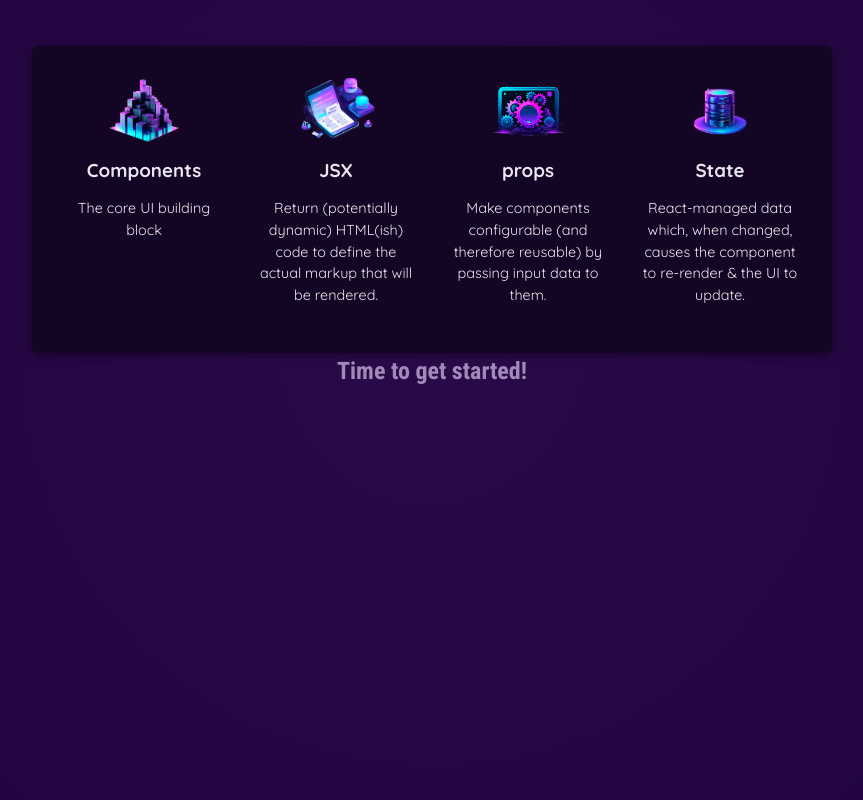
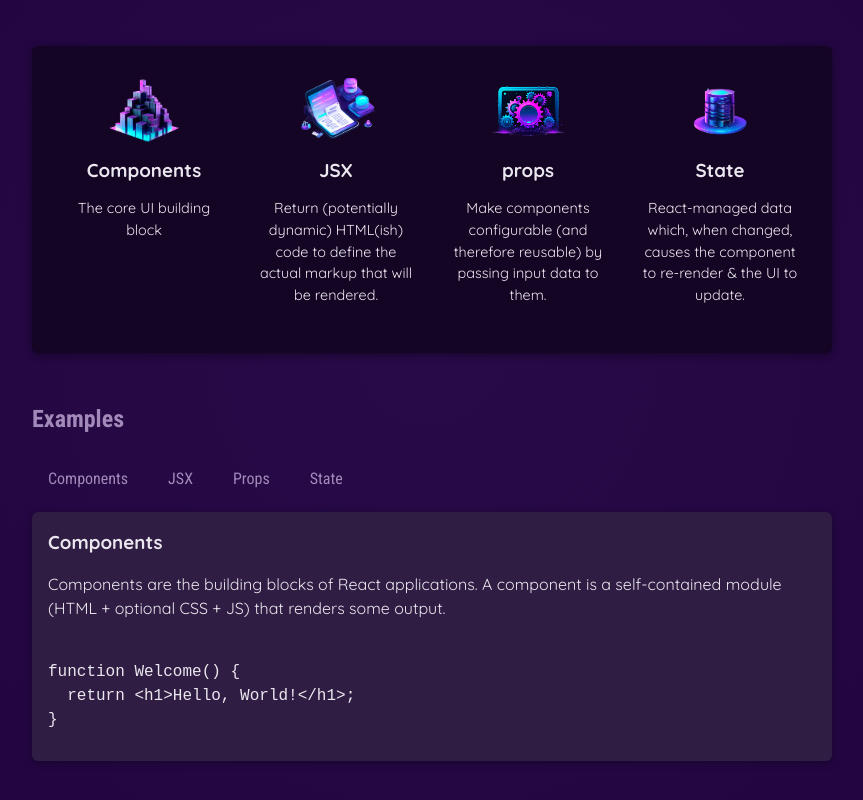
Before and after one commit to Atul1901/react-learn, a React (Create React App) app: page / in a window 1280 px wide. Shown: the part 286-1086 px from the top of the page, without its empty margins (208-1071 px from the left). Built offline with nearby package versions, Linux system fonts and the light colour scheme.

Commit message:
got error with example section

```diff
--- a/src/App.jsx
+++ b/src/App.jsx
@@ -2,40 +2,51 @@
 import JSXimg from "./assets/jsx-ui.png";
 import PropsImg from "./assets/config.png";
 import StateImg from "./assets/state-mgmt.png";
+import { Header } from "./components/Header.js";
+import { Cards } from "./components/Cards.js";
+import { TabButton } from "./components/TabButton.js";
+import { useState } from "react";
+import { EXAMPLES } from "./components/data.js";
 
-const reactDescription = ["Fundamental", "crucial", "core"];
+// const reactDescription = ["Fundamental", "crucial", "core"];
 
-function genRandomInt(max) {
-  return Math.floor(Math.random() * (max + 1));
-}
+// function genRandomInt(max) {
+//   return Math.floor(Math.random() * (max + 1));
+// }
+// function Header() {
+//   return (
+//     <header>
+//       <img
+//         src={require(`./assets/react-core-concepts.png`)}
+//         alt="Stylized atom"
+//       />
+//       <h1>React Essentials</h1>
+//       <p>
+//         {reactDescription[genRandomInt(2)]} React concepts you will need for
+//         almost any app you are going to build!
+//       </p>
+//     </header>
+//   );
+// }
 
-function Header() {
-  return (
-    <header>
-      <img
-        src={require(`./assets/react-core-concepts.png`)}
-        alt="Stylized atom"
-      />
-      <h1>React Essentials</h1>
-      <p>
-        {reactDescription[genRandomInt(2)]} React concepts you will need for
-        almost any app you are going to build!
-      </p>
-    </header>
-  );
-}
-
-function Cards(props) {
-  return (
-    <li>
-      <img src={props.img} alt={props.title}></img>
-      <h3>{props.title}</h3>
-      <p>{props.description}</p>
-    </li>
-  );
-}
+// function Cards(props) {
+//   return (
+//     <li>
+//       <img src={props.img} alt={props.title}></img>
+//       <h3>{props.title}</h3>
+//       <p>{props.description}</p>
+//     </li>
+//   );
+// }
 
 function App() {
+  const [selectedTopic, setSelectedTopic] = useState("components");
+
+  const handleSelect = (selectedButton) => {
+    setSelectedTopic(selectedButton);
+    // console.log(selectedButton);
+  };
+
   return (
     <div>
       <Header />
@@ -64,7 +75,29 @@
             />
           </ul>
         </section>
-        <h2>Time to get started!</h2>
+        <section id="examples">
+          <h2>Examples</h2>
+          <menu>
+            <TabButton onSelect={() => handleSelect("Components")}>
+              Components
+            </TabButton>
+            <TabButton onSelect={() => handleSelect("JSX")}>JSX</TabButton>
+            <TabButton onSelect={() => handleSelect("Props")}>Props</TabButton>
+            <TabButton onSelect={() => handleSelect("State")}>State</TabButton>
+          </menu>
+
+          {!selectedTopic ? (
+            <p>please select a topic</p>
+          ) : (
+            <div id="tab-content">
+              <h3>{EXAMPLES[selectedTopic].title}</h3>
+              <p>{EXAMPLES[selectedTopic].description}</p>
+              <pre>
+                <code>{EXAMPLES[selectedTopic].code}</code>
+              </pre>
+            </div>
+          )}
+        </section>
       </main>
     </div>
   );
--- /dev/null
+++ b/src/components/Cards.js
@@ -0,0 +1,9 @@
+export const Cards = (props) => {
+  return (
+    <li>
+      <img src={props.img} alt={props.title}></img>
+      <h3>{props.title}</h3>
+      <p>{props.description}</p>
+    </li>
+  );
+};
--- /dev/null
+++ b/src/components/Header.js
@@ -0,0 +1,21 @@
+const reactDescription = ["Fundamental", "crucial", "core"];
+
+function genRandomInt(max) {
+  return Math.floor(Math.random() * (max + 1));
+}
+
+export function Header() {
+  return (
+    <header>
+      <img
+        src={require(`../assets/react-core-concepts.png`)}
+        alt="Stylized atom"
+      />
+      <h1>React Essentials</h1>
+      <p>
+        {reactDescription[genRandomInt(2)]} React concepts you will need for
+        almost any app you are going to build!
+      </p>
+    </header>
+  );
+}
--- /dev/null
+++ b/src/components/TabButton.js
@@ -0,0 +1,11 @@
+export const TabButton = ({ children, onSelect }) => {
+  // function afterClick() {
+  //   console.log("Hello World!!");
+  // }
+
+  return (
+    <li>
+      <button onClick={onSelect}>{children}</button>
+    </li>
+  );
+};
--- /dev/null
+++ b/src/components/data.js
@@ -0,0 +1,82 @@
+import componentsImg from "./assets/components.png";
+import propsImg from "./assets/config.png";
+import jsxImg from "./assets/jsx-ui.png";
+import stateImg from "./assets/state-mgmt.png";
+
+export const CORE_CONCEPTS = [
+  {
+    image: componentsImg,
+    title: "Components",
+    description:
+      "The core UI building block - compose the user interface by combining multiple components.",
+  },
+  {
+    image: jsxImg,
+    title: "JSX",
+    description:
+      "Return (potentially dynamic) HTML(ish) code to define the actual markup that will be rendered.",
+  },
+  {
+    image: propsImg,
+    title: "Props",
+    description:
+      "Make components configurable (and therefore reusable) by passing input data to them.",
+  },
+  {
+    image: stateImg,
+    title: "State",
+    description:
+      "React-managed data which, when changed, causes the component to re-render & the UI to update.",
+  },
+];
+
+export const EXAMPLES = {
+  components: {
+    title: "Components",
+    description:
+      "Components are the building blocks of React applications. A component is a self-contained module (HTML + optional CSS + JS) that renders some output.",
+    code: `
+function Welcome() {
+  return <h1>Hello, World!</h1>;
+}`,
+  },
+  jsx: {
+    title: "JSX",
+    description:
+      "JSX is a syntax extension to JavaScript. It is similar to a template language, but it has full power of JavaScript (e.g., it may output dynamic content).",
+    code: `
+<div>
+  <h1>Welcome {userName}</h1>
+  <p>Time to learn React!</p>
+</div>`,
+  },
+  props: {
+    title: "Props",
+    description:
+      "Components accept arbitrary inputs called props. They are like function arguments.",
+    code: `
+function Welcome(props) {
+  return <h1>Hello, {props.name}</h1>;
+}`,
+  },
+  state: {
+    title: "State",
+    description:
+      "State allows React components to change their output over time in response to user actions, network responses, and anything else.",
+    code: `
+function Counter() {
+  const [isVisible, setIsVisible] = useState(false);
+
+  function handleClick() {
+    setIsVisible(true);
+  }
+
+  return (
+    <div>
+      <button onClick={handleClick}>Show Details</button>
+      {isVisible && <p>Amazing details!</p>}
+    </div>
+  );
+}`,
+  },
+};
```
